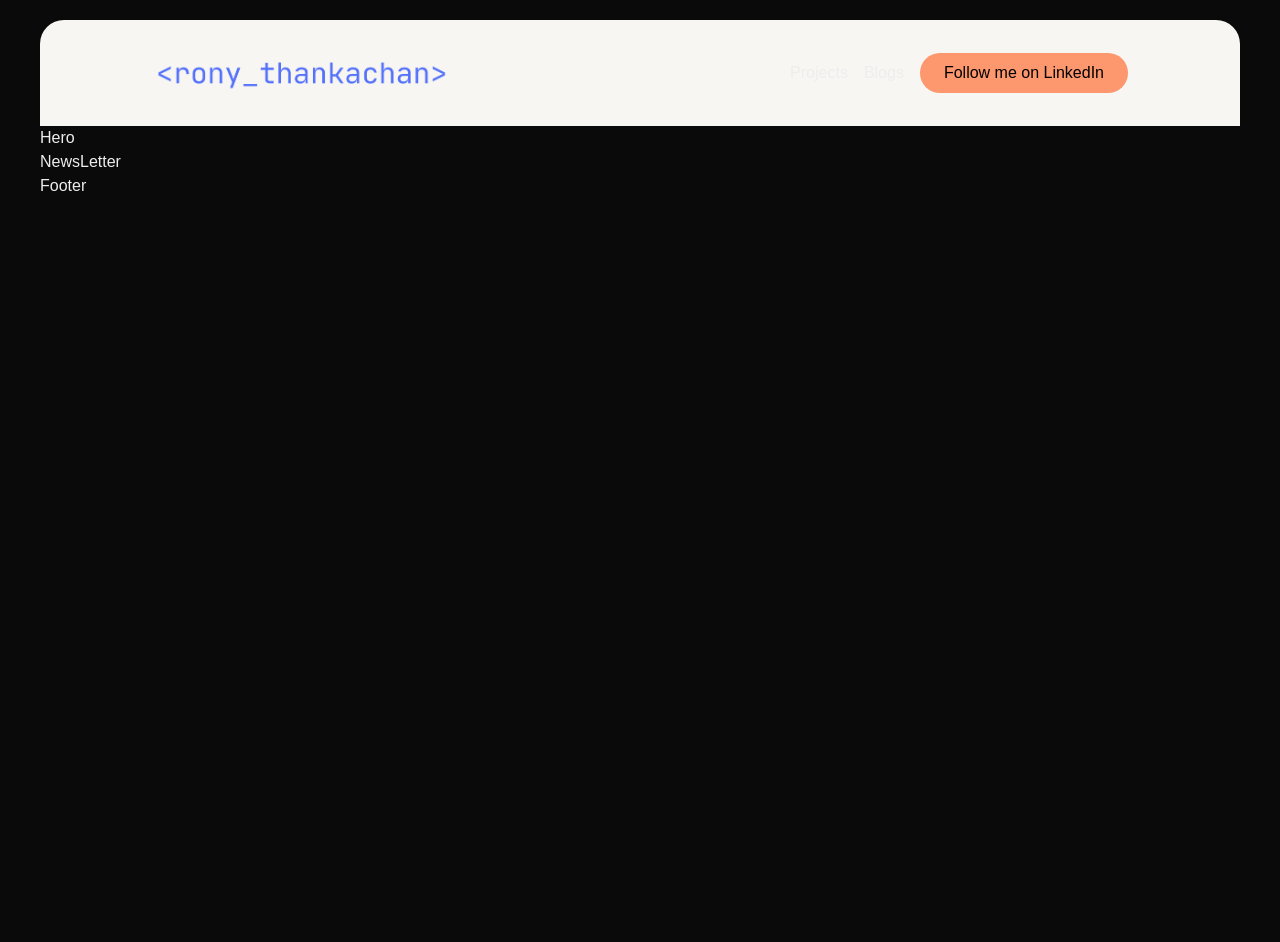
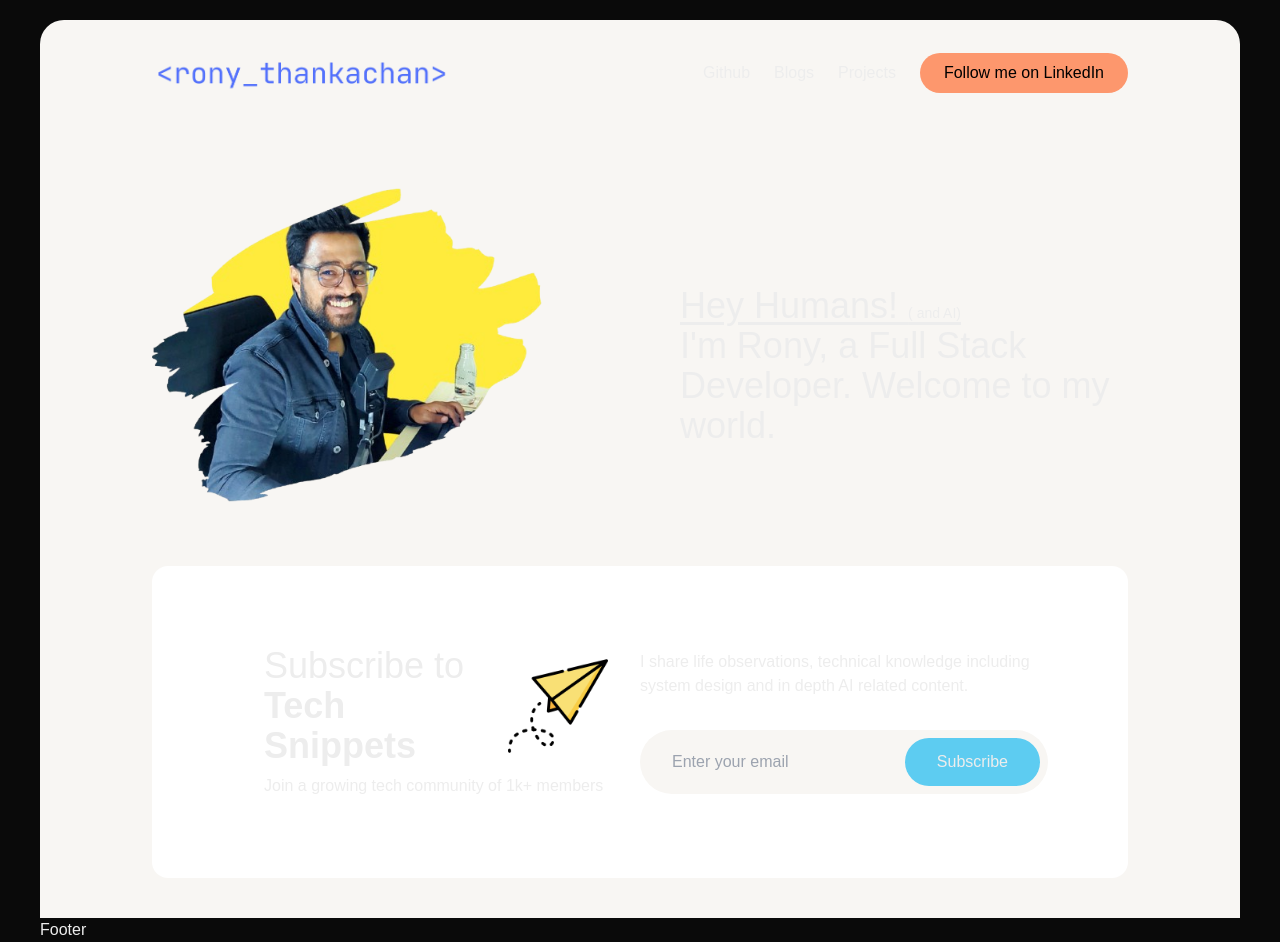
Before and after one commit to ronythankachan/ronythankachan.com, a Next.js app: page / in a window 1280 px wide. Before the commit the page ends 800 px from the top, so only its background shows below. Built offline with nearby package versions, Linux system fonts and the light colour scheme.

Commit message:
Hero, NewsLetter initial design

```diff
--- a/app/components/Hero.tsx
+++ b/app/components/Hero.tsx
@@ -1,7 +1,27 @@
+import Image from "next/image";
 import React from "react";
+import NewsLetter from "./NewsLetter";
 
 const Hero = () => {
-  return <div>Hero</div>;
+  return (
+    <div className="px-28 py-10 bg-[#f8f6f3]">
+      <div className="flex items-center justify-between">
+        <div className="w-1/2">
+          <Image src="/rony.png" alt="hero" width={400} height={400} />
+        </div>
+        <div className="w-1/2 pl-10">
+          <h1 className="font-medium text-4xl">
+            <span className="underline underline-offset-4">
+              Hey Humans! <span className="text-sm">( and AI) </span>
+              <br />
+            </span>
+            I&apos;m Rony, a Full Stack Developer. Welcome to my world.
+          </h1>
+        </div>
+      </div>
+      <NewsLetter />
+    </div>
+  );
 };
 
 export default Hero;
--- a/app/components/Navbar.tsx
+++ b/app/components/Navbar.tsx
@@ -8,10 +8,22 @@ const Navbar = () => {
       <Link href={"/"}>
         <Image src="/logo.png" alt="logo" width={300} height={300} />
       </Link>
-      <div className="flex items-center space-x-4">
-        <Link href={"/projects"}>Projects</Link>
-        <Link href={"/blogs"}>Blogs</Link>
-        <button className="bg-[#fd976d] text-black rounded-full px-6 py-2">
+      <div className="flex items-center space-x-6">
+        <Link
+          href="http://www.github.com/ronythankachan"
+          target="_blank"
+          rel="noopener noreferrer"
+          className="hover:underline underline-offset-4"
+        >
+          Github
+        </Link>
+        <Link href={"/blogs"} className="hover:underline underline-offset-4">
+          Blogs
+        </Link>
+        <Link href={"/projects"} className="hover:underline underline-offset-4">
+          Projects
+        </Link>
+        <button className="bg-[#fd976d] text-black rounded-full px-6 py-2 hover:bg-[#fcd56b] transition duration-300">
           <Link
             href="http://www.linkedin.com/in/ronythankachan"
             target="_blank"
--- a/app/components/NewsLetter.tsx
+++ b/app/components/NewsLetter.tsx
@@ -1,7 +1,43 @@
+import Image from "next/image";
 import React from "react";
 
 const NewsLetter = () => {
-  return <div>NewsLetter</div>;
+  return (
+    <div className="flex justify-between p-20 items-center bg-white rounded-2xl">
+      <div className="w-1/2 px-8">
+        <div className="flex items-center">
+          <h1 className="text-4xl ">
+            Subscribe to <br />{" "}
+            <span className="font-semibold">Tech Snippets</span>
+          </h1>
+          <Image
+            src={"/message.png"}
+            alt="newsletter"
+            width={100}
+            height={100}
+            className="ml-4"
+          />
+        </div>
+        <h3 className="mt-2">Join a growing tech community of 1k+ members</h3>
+      </div>
+      <div className="w-1/2">
+        <h3>
+          I share life observations, technical knowledge including system design
+          and in depth AI related content.
+        </h3>
+        <div className="flex items-center justify-between rounded-full py-2 pl-8 pr-2 bg-[#f8f6f3] mt-8">
+          <input
+            type="email"
+            placeholder="Enter your email"
+            className="bg-transparent outline-none"
+          />
+          <button className="bg-[#5dccf1] py-3 px-8 rounded-full">
+            Subscribe
+          </button>
+        </div>
+      </div>
+    </div>
+  );
 };
 
 export default NewsLetter;
--- a/app/globals.css
+++ b/app/globals.css
@@ -17,5 +17,5 @@
 body {
   color: var(--foreground);
   background: var(--background);
-  font-family: Arial, Helvetica, sans-serif;
+  font-family: "Gloock", Arial, Helvetica, sans-serif;
 }
--- a/app/page.tsx
+++ b/app/page.tsx
@@ -1,13 +1,10 @@
 import React from "react";
-import Navbar from "./components/Navbar";
 import Hero from "./components/Hero";
-import NewsLetter from "./components/NewsLetter";
 
 const Home = () => {
   return (
     <div>
       <Hero />
-      <NewsLetter />
     </div>
   );
 };
```
Also changed, not shown: public/message.png (added), public/rony.png (added).
